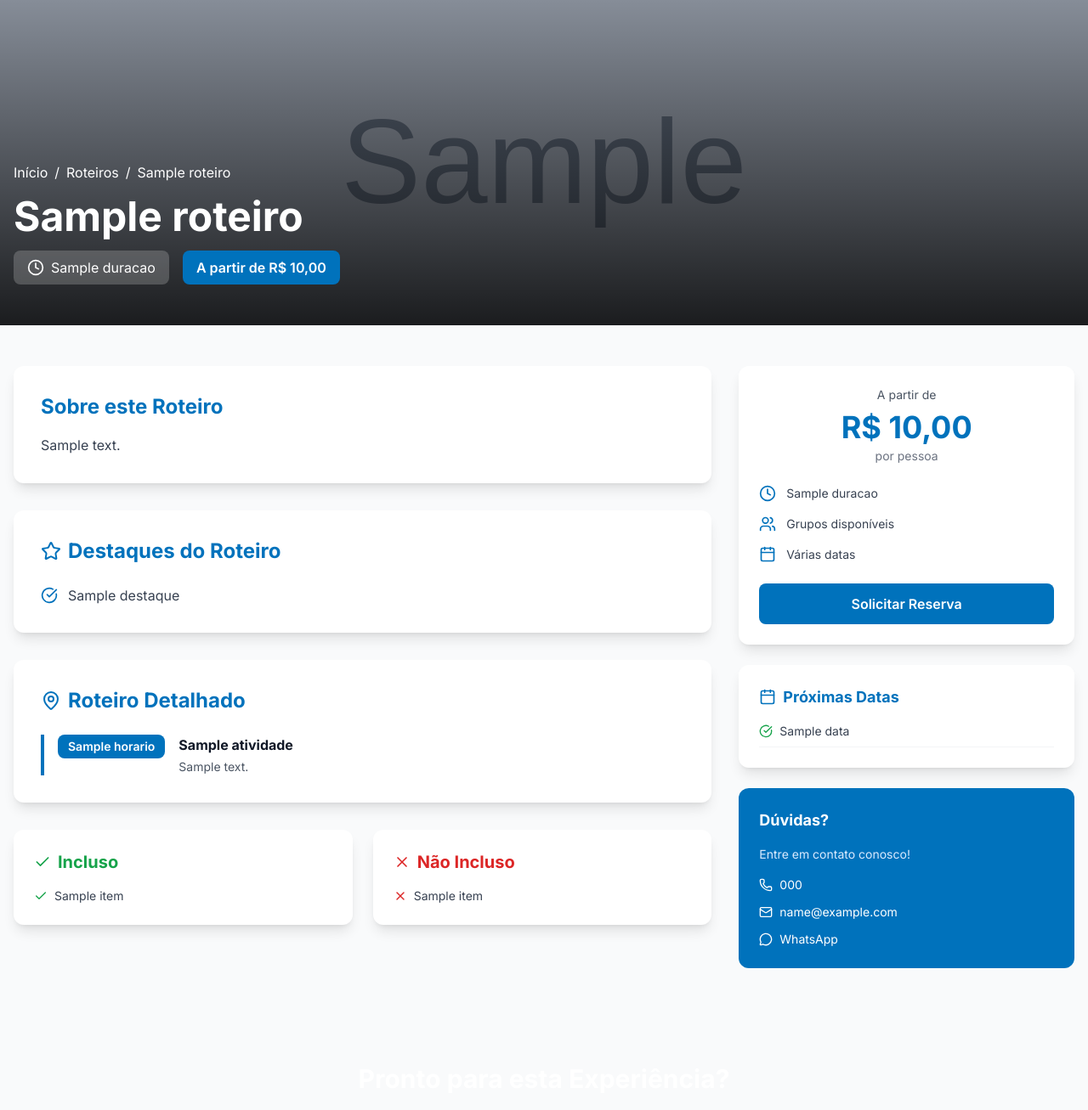
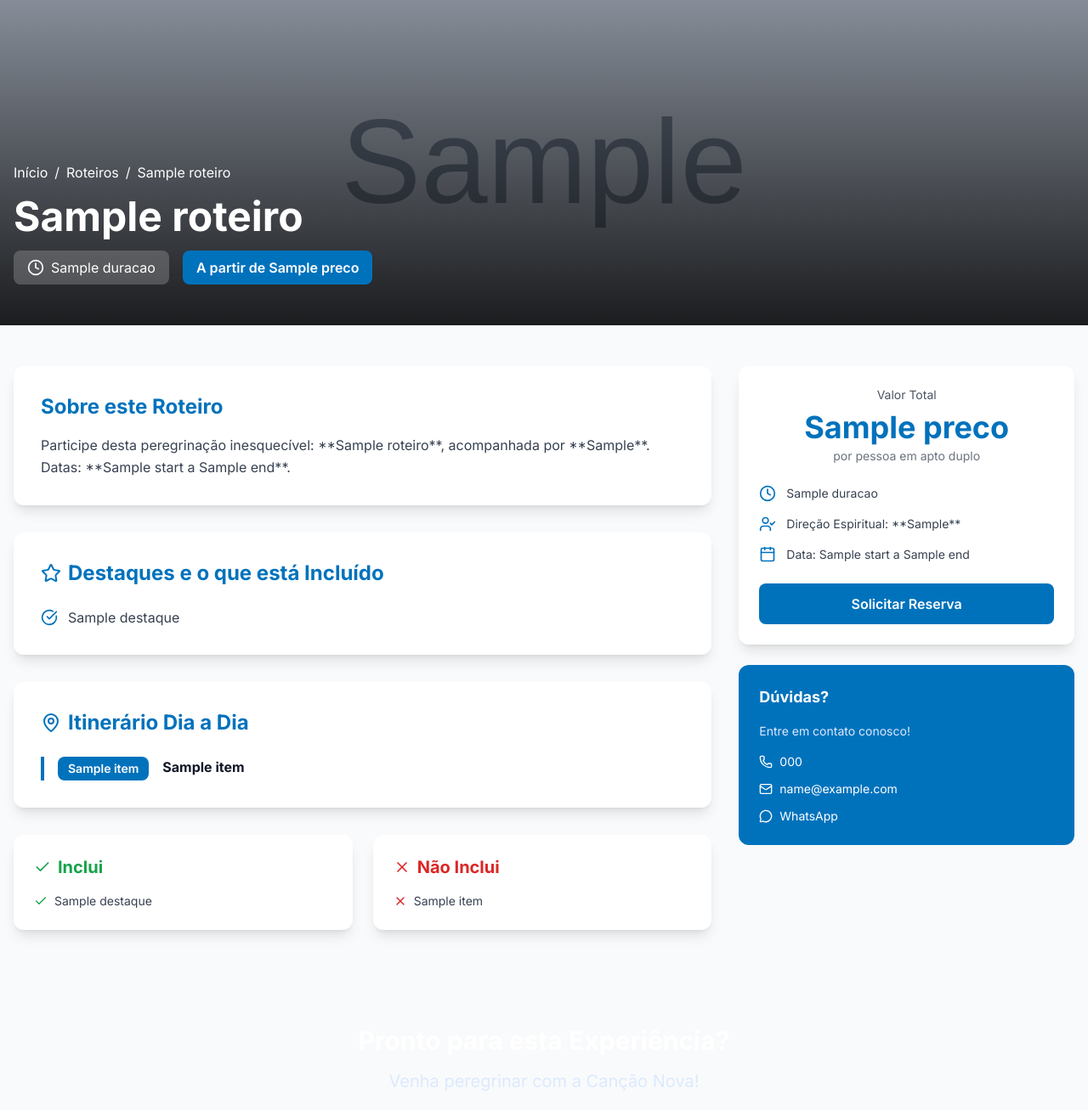
Before and after one commit to marcelofcn/peregrinecomacancaonova, a Python web app: template templates/detalhe.html in a window 1280 px wide. Shown: the part 97-1404 px from the top of the page at 85% size. Run offline with Jinja, Linux system fonts and the light colour scheme; the template is opened without the code that fills it: most values are stand-ins (such as "Sample title", 1, 10 or a date in 2020); grey boxes marked "Sample" are stand-in pictures; some libraries are stand-ins or nearby versions.

Commit message:
Update detalhe.html

```diff
--- a/templates/detalhe.html
+++ b/templates/detalhe.html
@@ -4,7 +4,6 @@
 
 {% block content %}
 <div class="fade-in">
-    <!-- Hero Section com Imagem -->
     <section class="relative h-96 bg-gray-900">
         <div class="absolute inset-0">
             <img src="{{ url_for('static', filename='images/' + roteiro.img) }}"
@@ -20,16 +19,16 @@
                     <span>/</span>
                     <a href="{{ url_for('home') }}#roteiros" class="hover:underline">Roteiros</a>
                     <span>/</span>
-                    <span>{{ roteiro.title }}</span>
+                    <span class="font-light">{{ roteiro.title }}</span>
                 </div>
                 <h1 class="text-4xl md:text-5xl font-bold mb-4">{{ roteiro.title }}</h1>
                 <div class="flex flex-wrap gap-4">
                     <span class="bg-white/20 backdrop-blur-sm px-4 py-2 rounded-lg flex items-center gap-2">
                         <i data-lucide="clock" class="w-5 h-5"></i>
-                        {{ roteiro.duracao }}
+                        {{ roteiro.duracao if roteiro.duracao is defined else '?' }}
                     </span>
                     <span class="bg-cancao-blue px-4 py-2 rounded-lg font-semibold">
-                        A partir de R$ {{ "{:,.2f}".format(roteiro.preco).replace(',', 'X').replace('.', ',').replace('X', '.') }}
+                        A partir de {{ roteiro.preco }}
                     </span>
                 </div>
             </div>
@@ -38,22 +37,24 @@
 
     <div class="container mx-auto px-4 py-12">
         <div class="grid lg:grid-cols-3 gap-8">
-            <!-- Conteúdo Principal -->
             <div class="lg:col-span-2 space-y-8">
-                <!-- Descrição -->
+
                 <section class="bg-white rounded-xl shadow-lg p-8">
                     <h2 class="text-2xl font-bold text-cancao-blue mb-4">Sobre este Roteiro</h2>
-                    <p class="text-gray-700 leading-relaxed">{{ roteiro.descricao_completa }}</p>
+                    <p class="text-gray-700 leading-relaxed">
+                        Participe desta peregrinação inesquecível: **{{ roteiro.title }}**,
+                        acompanhada por **{{ roteiro.director_display }}**.
+                        Datas: **{{ roteiro.start }} a {{ roteiro.end }}**.
+                    </p>
                 </section>
 
-                <!-- Destaques -->
                 <section class="bg-white rounded-xl shadow-lg p-8">
                     <h2 class="text-2xl font-bold text-cancao-blue mb-6 flex items-center gap-2">
                         <i data-lucide="star" class="w-6 h-6"></i>
-                        Destaques do Roteiro
+                        Destaques e o que está Incluído
                     </h2>
                     <div class="grid md:grid-cols-2 gap-4">
-                        {% for destaque in roteiro.destaques %}
+                        {% for destaque in roteiro.incluso %}
                         <div class="flex items-start gap-3">
                             <i data-lucide="check-circle" class="w-5 h-5 text-cancao-blue flex-shrink-0 mt-0.5"></i>
                             <span class="text-gray-700">{{ destaque }}</span>
@@ -62,37 +63,35 @@
                     </div>
                 </section>
 
-                <!-- Roteiro Detalhado -->
                 <section class="bg-white rounded-xl shadow-lg p-8">
                     <h2 class="text-2xl font-bold text-cancao-blue mb-6 flex items-center gap-2">
                         <i data-lucide="map-pin" class="w-6 h-6"></i>
-                        Roteiro Detalhado
+                        Itinerário Dia a Dia
                     </h2>
                     <div class="space-y-6">
                         {% for item in roteiro.itinerario %}
+                            {% set is_dict = item is mapping %}
                             <div class="flex gap-4 border-l-4 border-cancao-blue pl-4">
                                 <div class="flex-shrink-0">
                                     <div class="bg-cancao-blue text-white rounded-lg px-3 py-1 text-sm font-semibold">
-                                    {{ item.horario if item.horario else item.dia }}
+                                        {{ item.Dia if is_dict else item.split(' – ')[0] }}
                                     </div>
                                 </div>
                                 <div class="flex-1">
                                     <h3 class="font-bold text-gray-900 mb-1">
-                                    {{ item.atividade if item.atividade else item.local }}
+                                        {{ item.split(' – ')[1] if not is_dict and ' – ' in item else (item.values()|list)[0] if is_dict else item }}
                                     </h3>
-                                <p class="text-gray-600 text-sm">{{ item.descricao }}</p>
                                 </div>
                             </div>
                         {% endfor %}
                     </div>
                 </section>
 
-                <!-- Incluso e Não Incluso -->
                 <div class="grid md:grid-cols-2 gap-6">
                     <section class="bg-white rounded-xl shadow-lg p-6">
                         <h3 class="text-xl font-bold text-green-600 mb-4 flex items-center gap-2">
                             <i data-lucide="check" class="w-5 h-5"></i>
-                            Incluso
+                            Inclui
                         </h3>
                         <ul class="space-y-2">
                             {% for item in roteiro.incluso %}
@@ -107,7 +106,7 @@
                     <section class="bg-white rounded-xl shadow-lg p-6">
                         <h3 class="text-xl font-bold text-red-600 mb-4 flex items-center gap-2">
                             <i data-lucide="x" class="w-5 h-5"></i>
-                            Não Incluso
+                            Não Inclui
                         </h3>
                         <ul class="space-y-2">
                             {% for item in roteiro.nao_incluso %}
@@ -119,33 +118,32 @@
                         </ul>
                     </section>
                 </div>
+
                 </div>
 
-            <!-- Sidebar -->
             <div class="lg:col-span-1">
                 <div class="sticky top-28 space-y-6">
-                    <!-- Card de Reserva -->
                     <div class="bg-white rounded-xl shadow-lg p-6">
                         <div class="text-center mb-6">
-                            <p class="text-gray-600 text-sm mb-2">A partir de</p>
+                            <p class="text-gray-600 text-sm mb-2">Valor Total</p>
                             <p class="text-4xl font-bold text-cancao-blue">
-                                R$ {{ "{:,.2f}".format(roteiro.preco).replace(',', 'X').replace('.', ',').replace('X', '.') }}
+                                {{ roteiro.preco }}
                             </p>
-                            <p class="text-gray-500 text-sm mt-1">por pessoa</p>
+                            <p class="text-gray-500 text-sm mt-1">por pessoa em apto duplo</p>
                         </div>
 
                         <div class="space-y-4 mb-6">
                             <div class="flex items-center gap-3 text-gray-700">
                                 <i data-lucide="clock" class="w-5 h-5 text-cancao-blue"></i>
-                                <span class="text-sm">{{ roteiro.duracao }}</span>
+                                <span class="text-sm">{{ roteiro.duracao if roteiro.duracao is defined else 'Duração Indefinida' }}</span>
                             </div>
                             <div class="flex items-center gap-3 text-gray-700">
-                                <i data-lucide="users" class="w-5 h-5 text-cancao-blue"></i>
-                                <span class="text-sm">Grupos disponíveis</span>
+                                <i data-lucide="user-check" class="w-5 h-5 text-cancao-blue"></i>
+                                <span class="text-sm">Direção Espiritual: **{{ roteiro.director_display }}**</span>
                             </div>
                             <div class="flex items-center gap-3 text-gray-700">
                                 <i data-lucide="calendar" class="w-5 h-5 text-cancao-blue"></i>
-                                <span class="text-sm">Várias datas</span>
+                                <span class="text-sm">Data: {{ roteiro.start }} a {{ roteiro.end }}</span>
                             </div>
                         </div>
 
@@ -155,36 +153,17 @@
                         </a>
                     </div>
 
-                    <!-- Datas Disponíveis -->
-                    {% if roteiro.datas_disponiveis %}
-                    <div class="bg-white rounded-xl shadow-lg p-6">
-                        <h3 class="text-lg font-bold text-cancao-blue mb-4 flex items-center gap-2">
-                            <i data-lucide="calendar" class="w-5 h-5"></i>
-                            Próximas Datas
-                        </h3>
-                        <ul class="space-y-2">
-                            {% for data in roteiro.datas_disponiveis[:4] %}
-                            <li class="flex items-center gap-2 text-sm text-gray-700 border-b border-gray-100 pb-2">
-                                <i data-lucide="check-circle" class="w-4 h-4 text-green-600"></i>
-                                <span>{{ data }}</span>
-                            </li>
-                            {% endfor %}
-                        </ul>
-                    </div>
-                    {% endif %}
-
-                    <!-- Contato -->
                     <div class="bg-cancao-blue text-white rounded-xl p-6">
                         <h3 class="text-lg font-bold mb-4">Dúvidas?</h3>
                         <p class="text-sm mb-4 text-blue-100">Entre em contato conosco!</p>
                         <div class="space-y-3 text-sm">
                             <a href="tel:{{ phone }}" class="flex items-center gap-2 hover:text-blue-200 transition">
                                 <i data-lucide="phone" class="w-4 h-4"></i>
-                                {{ phone }}
+                                {{ phone if phone is defined else '(00) 0000-0000' }}
                             </a>
                             <a href="mailto:{{ email }}" class="flex items-center gap-2 hover:text-blue-200 transition">
                                 <i data-lucide="mail" class="w-4 h-4"></i>
-                                {{ email }}
+                                {{ email if email is defined else 'contato@email.com' }}
                             </a>
                             <a href="https://wa.me/5512999999999" target="_blank" class="flex items-center gap-2 hover:text-blue-200 transition">
                                 <i data-lucide="message-circle" class="w-4 h-4"></i>
@@ -197,7 +176,6 @@
         </div>
     </div>
 
-    <!-- CTA Final -->
     <section class="bg-gradient-to-br from-cancao-blue to-blue-800 text-white py-16">
         <div class="container mx-auto px-4 text-center">
             <h2 class="text-3xl font-bold mb-4">Pronto para esta Experiência?</h2>
@@ -213,7 +191,6 @@
 
 {% block extra_js %}
 <script>
-    // Reinitialize Lucide icons after content load
     document.addEventListener('DOMContentLoaded', () => {
         lucide.createIcons();
     });
```
Lines whose indentation alone changed are shown as unchanged.
